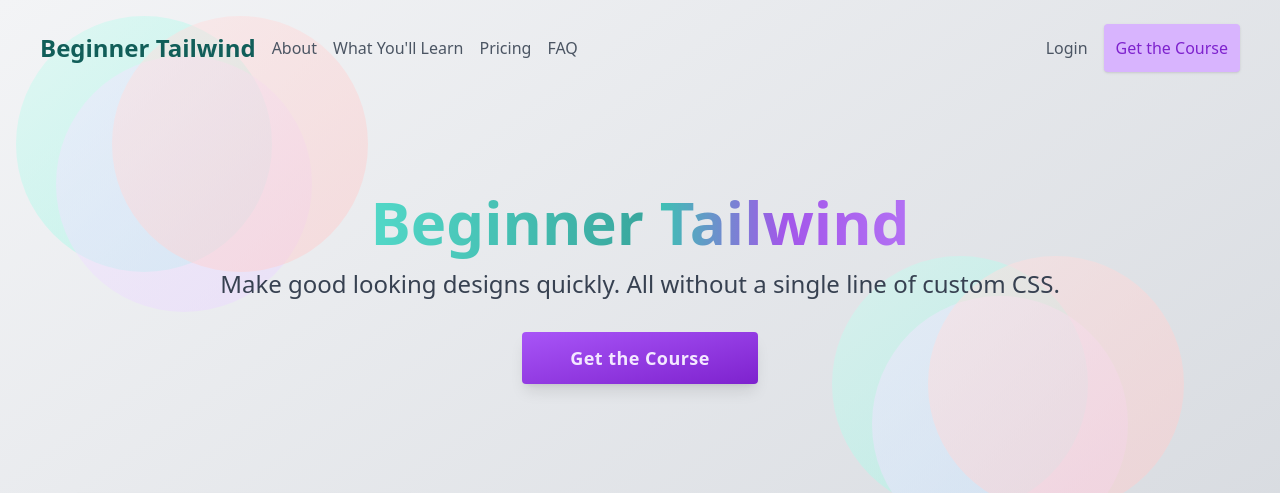
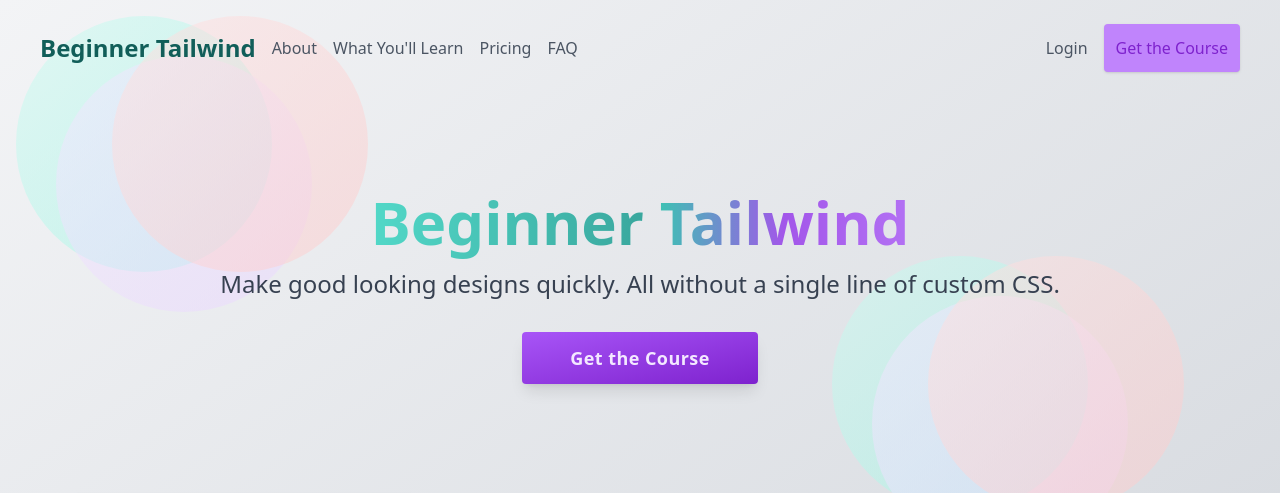
Before and after one commit to vladfullstack/gatsby-tailwind-v1, a Gatsby site: page / in a window 1280 px wide. Shown: the top 493 px of the page. Built offline with nearby package versions, Linux system fonts and the light colour scheme; Gatsby itself is replaced by a stand-in of ours; some packages are replaced by stand-ins of ours.

Commit message:
[fix] button adjust

```diff
--- a/src/components/Header.js
+++ b/src/components/Header.js
@@ -79,7 +79,7 @@ const Header = ({ siteTitle, siteDescription, menuLinks }) => (
           </Link>
           <Link
             to="#"
-            className="hidden lg:inline-block p-3 bg-purple-300 hover:bg-purple-200 text-purple-700 hover:text-purple-600 rounded shadow hover:shadow-xl transition duration-500"
+            className="hidden lg:inline-block p-3 bg-purple-400 hover:bg-purple-200 text-purple-700 hover:text-purple-600 rounded shadow hover:shadow-xl transition duration-500"
           >
             Get the Course
           </Link>
```
